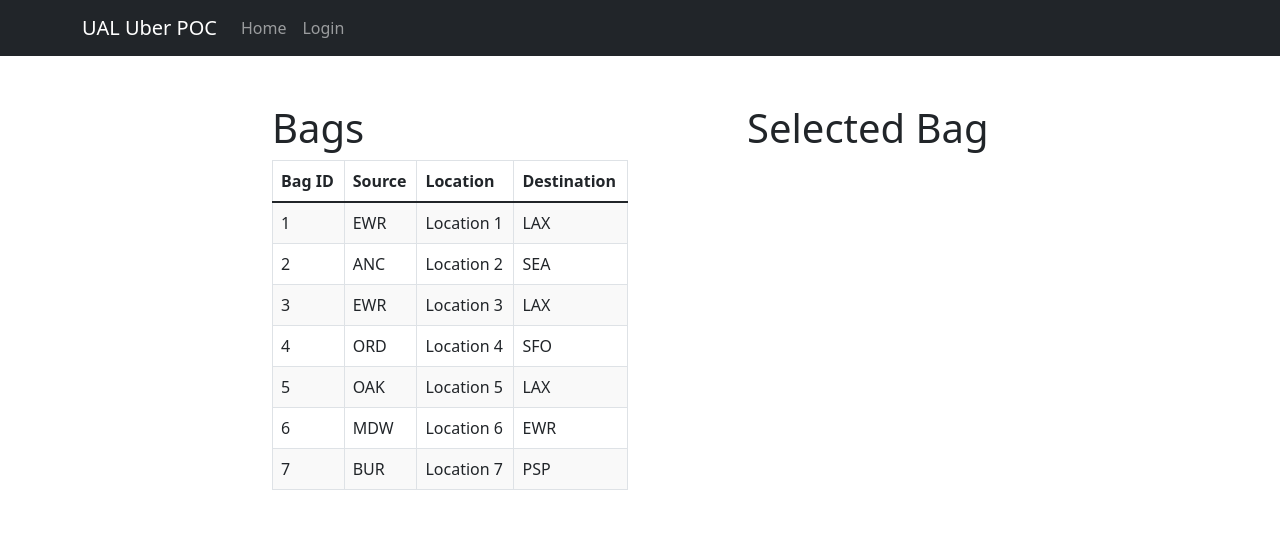
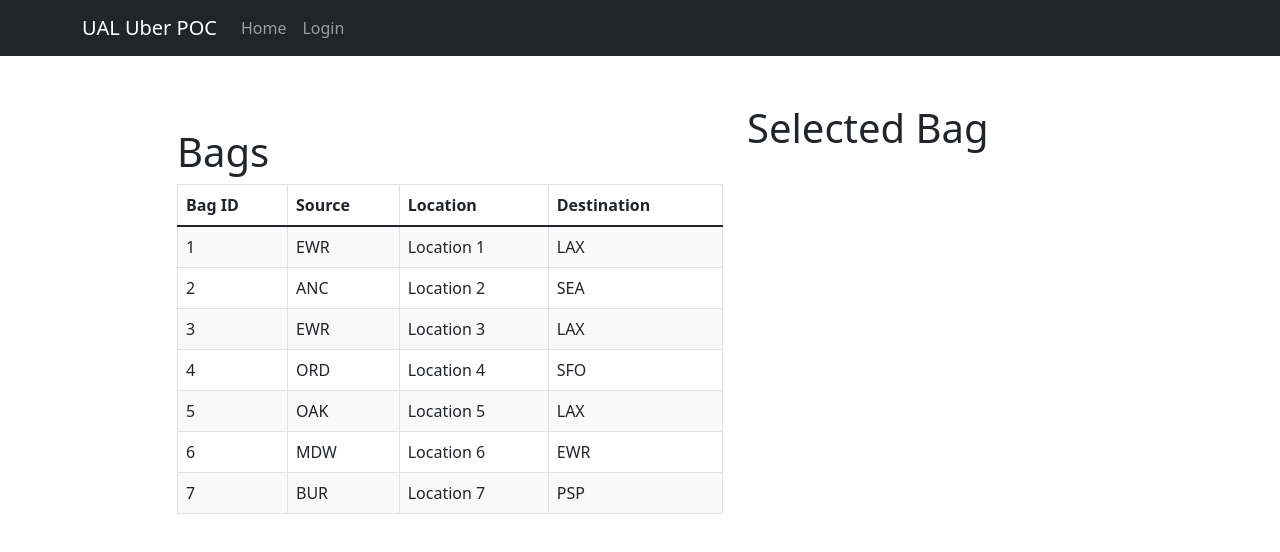
Before and after one commit to ElwynPalmerton/BagApp, a React (Create React App) app: page /bags in a window 1280 px wide. Shown: the top 552 px of the page. Built offline with nearby package versions, Linux system fonts and the light colour scheme.

Commit message:
Move ThreeColumnLayout to AddBagPage

```diff
--- a/src/components/AddBagForm.jsx
+++ b/src/components/AddBagForm.jsx
@@ -39,7 +39,7 @@
   }
 
   return (
-    <ThreeColumnLayout>
+    // <ThreeColumnLayout>
     <Container>
       <Form onSubmit={(e) => submitBagForm(e)}>
         <InputField
@@ -75,7 +75,7 @@
         </Button>
       </Form>
     </Container>
-    </ThreeColumnLayout>
+    // </ThreeColumnLayout>
   );
 }
 
--- a/src/components/AddBagPage.jsx
+++ b/src/components/AddBagPage.jsx
@@ -1,5 +1,9 @@
 import AddBagForm from "./AddBagForm";
 import BagDisplay from "./BagDisplay";
+import Row from "react-bootstrap/Row";
+import Col from "react-bootstrap/Col";
+import Container from "react-bootstrap/container";
+import ThreeColumnLayout from "../Layout/ThreeColumnLayout";
 
 function AddBagPage({
   addBag,
@@ -10,8 +14,10 @@
 }) {
   return (
     <div>
-      <AddBagForm addBag={addBag} />
-      <BagDisplay bags={bags} />
+      <ThreeColumnLayout>
+        <AddBagForm addBag={addBag} />
+        <BagDisplay bags={bags} />
+      </ThreeColumnLayout>
     </div>
   );
 }
--- a/src/components/BagDisplay.jsx
+++ b/src/components/BagDisplay.jsx
@@ -8,11 +8,7 @@
   console.log(bags);
   return (
     <div>
-      {/* <Container className="mt-4" fluid="xl"> */}
-      <Row className="justify-content-md-center">
-        <Col md="2"></Col>
-
-        <Col md="8">
+      <br />
       <h1>Bags</h1>
       <Table bordered>
         <thead>
@@ -40,10 +36,6 @@
           })}
         </tbody>
       </Table>
-        </Col>
-        <Col md="2"></Col>
-      </Row>
-      {/* </Container> */}
     </div>
   );
 }
```
Lines whose indentation alone changed are shown as unchanged.
